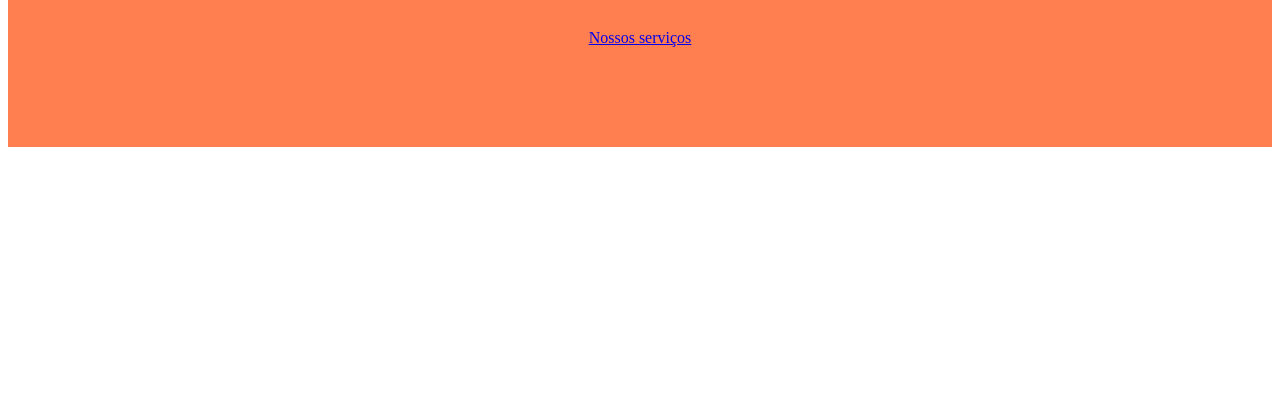
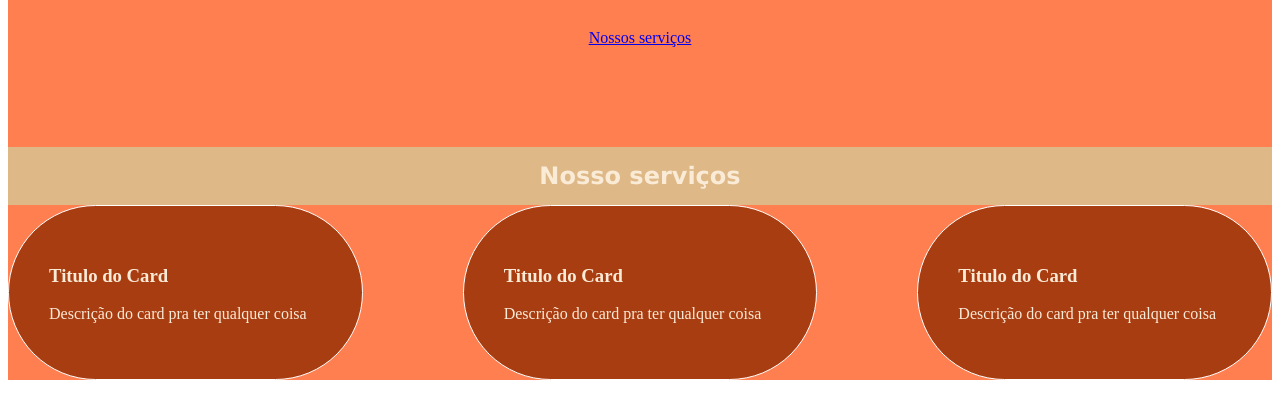
Before and after one commit to GioSilva04/projeto1, a plain HTML site: page index.html in a window 1280 px wide. Shown: the part 337-756 px from the top of the page. Drawn offline with Linux system fonts and the light colour scheme.

Commit message:
projeto1

```diff
--- a/index.html
+++ b/index.html
@@ -32,7 +32,28 @@
             aperiam nemo dolor? Omnis eius provident, at cum unde consequuntur quis harum,
             molestiae reprehenderit distinctio praesentium fuga temporibus sit maiores necessitatibus.</p>
         <a href="#servicos">Nossos serviços</a>
+   </div>
     </section>
 
-  </body>
+    <!-- Serviços Sections -->
+      <section id="servicos" class="services">
+        <h2 class="section-title">Nosso serviços</h2>
+        <div class="cards-container">
+          <div class="card">
+            <h3>Titulo do Card</h3>
+            <p>Descrição do card pra ter qualquer coisa</p>
+          </div>
+          <div class="card">
+            <h3>Titulo do Card</h3>
+            <p>Descrição do card pra ter qualquer coisa</p>
+          </div>
+          <div class="card">
+            <h3>Titulo do Card</h3>
+            <p>Descrição do card pra ter qualquer coisa</p>
+          </div>
+        </div>
+      </section>
+
+</body>
+
 </html>
--- a/stye.css
+++ b/stye.css
@@ -49,3 +49,30 @@ nav{
     margin: 0 auto 32px auto;
     color: burlywood;
 }
+
+.cards-container{
+    display: flex;
+    flex-wrap: wrap;
+    gap: 100px;
+    justify-content: center;
+    background-color: coral;
+}
+
+.section-title{
+    font-size: 1.5rem;
+    text-align: center;
+    background-color: burlywood;
+    color: antiquewhite;
+    margin: 0;
+    padding: 15px;
+    font-family: Verdana, Geneva, Tahoma, sans-serif;
+}
+
+.card{
+    background-color: rgb(169, 61, 18);
+    color:antiquewhite;
+    border: 1px solid #fff;
+    border-radius: 200px;
+    padding: 40px;
+    flex: 1 1;
+}
```
